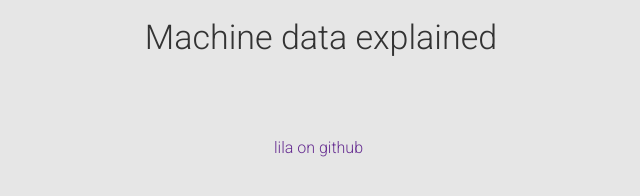
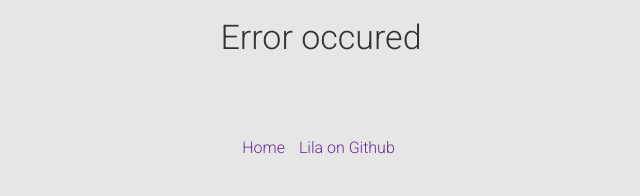
Before and after one commit to lila-io/site, a plain HTML site: page error.html in a window 1280 px wide. Shown: the part 236-432 px from the top of the page, without its empty margins (319-959 px from the left). Drawn offline with Linux system fonts and the light colour scheme.

Commit message:
added error page

```diff
--- a/index.html
+++ b/error.html
@@ -38,13 +38,16 @@
       </div>
     </div>
     <h1 class="sr-only">Lila</h1>
-    <h2 class="tagline">Machine data explained</h2>
+    <h2 class="tagline">Error occured</h2>
   </div>
 
   <footer>
     <ul class="list-inline">
       <li>
-        <a href="https://github.com/lila-io">lila on github</a>
+        <a href="/">Home</a>
+      </li>
+      <li>
+        <a href="https://github.com/lila-io">Lila on Github</a>
       </li>
     </ul>
   </footer>
```
